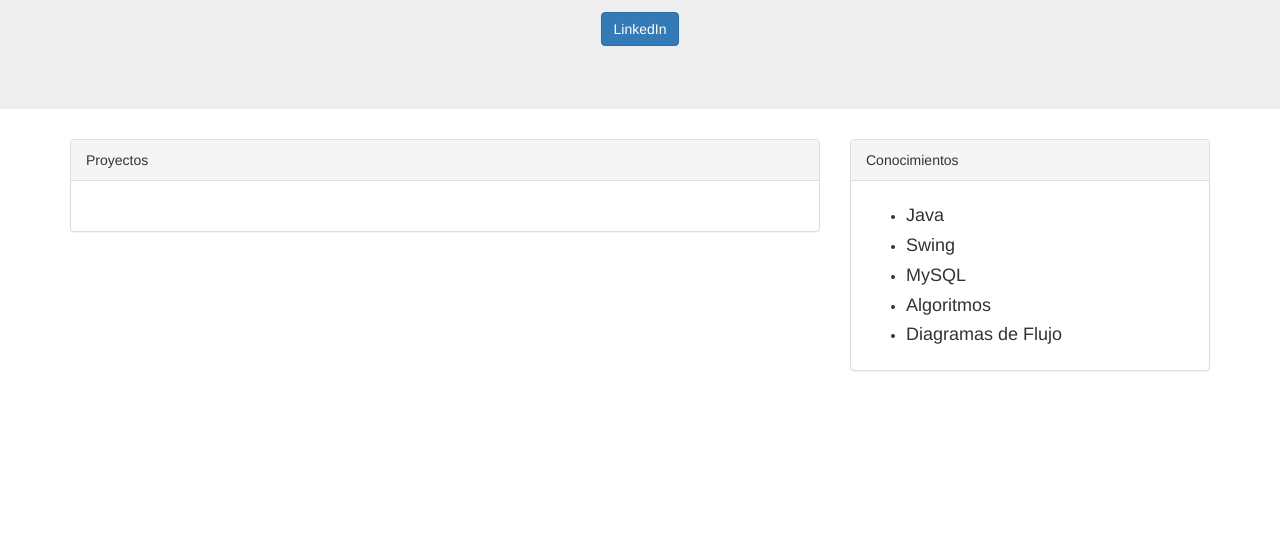
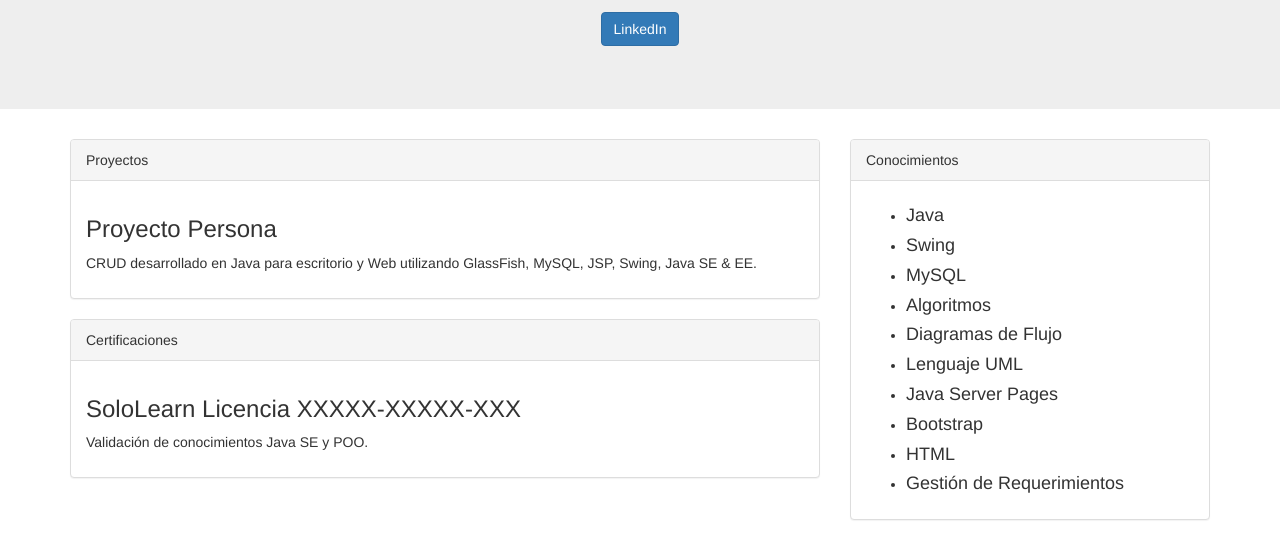
Before and after one commit to FelipeACJ/cv, a plain HTML site: page index.html in a window 1280 px wide. Shown: the part 180-738 px from the top of the page. Drawn offline with nearby package versions, Linux system fonts and the light colour scheme.

Commit message:
Proyectos - + Conocimientos y Certificaciones

```diff
--- a/index.html
+++ b/index.html
@@ -10,7 +10,7 @@
 <div class="jumbotron text-center">
 	<h1>Felipe Cárcamo J.</h1>
 	<p>Analista Programador</p>
-	<p><a href="" class="btn btn-primary">LinkedIn</a></p>
+	<p><a href="" class="btn btn-primary" target="_blank">LinkedIn</a></p>
 </div>
 <div class="container">
 	<div class="row">
@@ -20,7 +20,17 @@
 					Proyectos
 				</div>
 				<div class="panel-body">
-				<h3></h3>
+				<h3>Proyecto Persona</h3>
+				<p>CRUD desarrollado en Java para escritorio y Web utilizando GlassFish, MySQL, JSP, Swing, Java SE & EE.</p>
+				</div>
+			</div>
+			<div class="panel panel-default">
+				<div class="panel-heading">
+					Certificaciones
+				</div>
+				<div class="panel-body">
+				<h3>SoloLearn Licencia XXXXX-XXXXX-XXX</h3>
+				<p>Validación de conocimientos Java SE y POO.</p>
 				</div>
 			</div>
 		</div>
@@ -36,6 +46,11 @@
 							<li><h4>MySQL</h4></li>
 							<li><h4>Algoritmos</h4></li>
 							<li><h4>Diagramas de Flujo</h4></li>
+							<li><h4>Lenguaje UML</h4></li>
+							<li><h4>Java Server Pages</h4></li>
+							<li><h4>Bootstrap</h4></li>
+							<li><h4>HTML</h4></li>
+							<li><h4>Gestión de Requerimientos</h4></li>
 						</ul>
 						<!--<div class="progress">
 							<div class="progress-bar" role="progressbar" aria-valuenow="50" aria-valuemin="0" aria-valuemax="100" style="width:30%">
```
